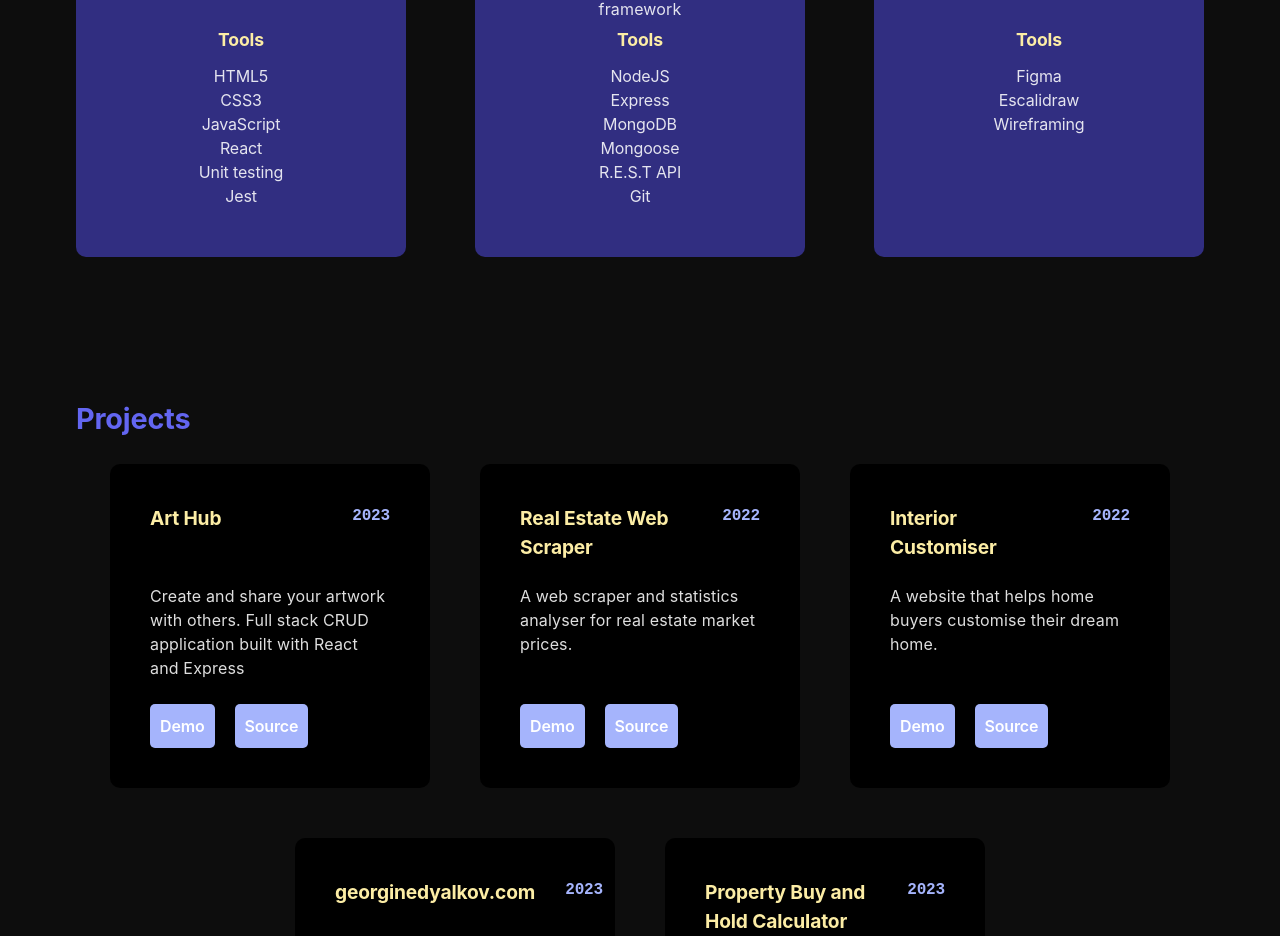
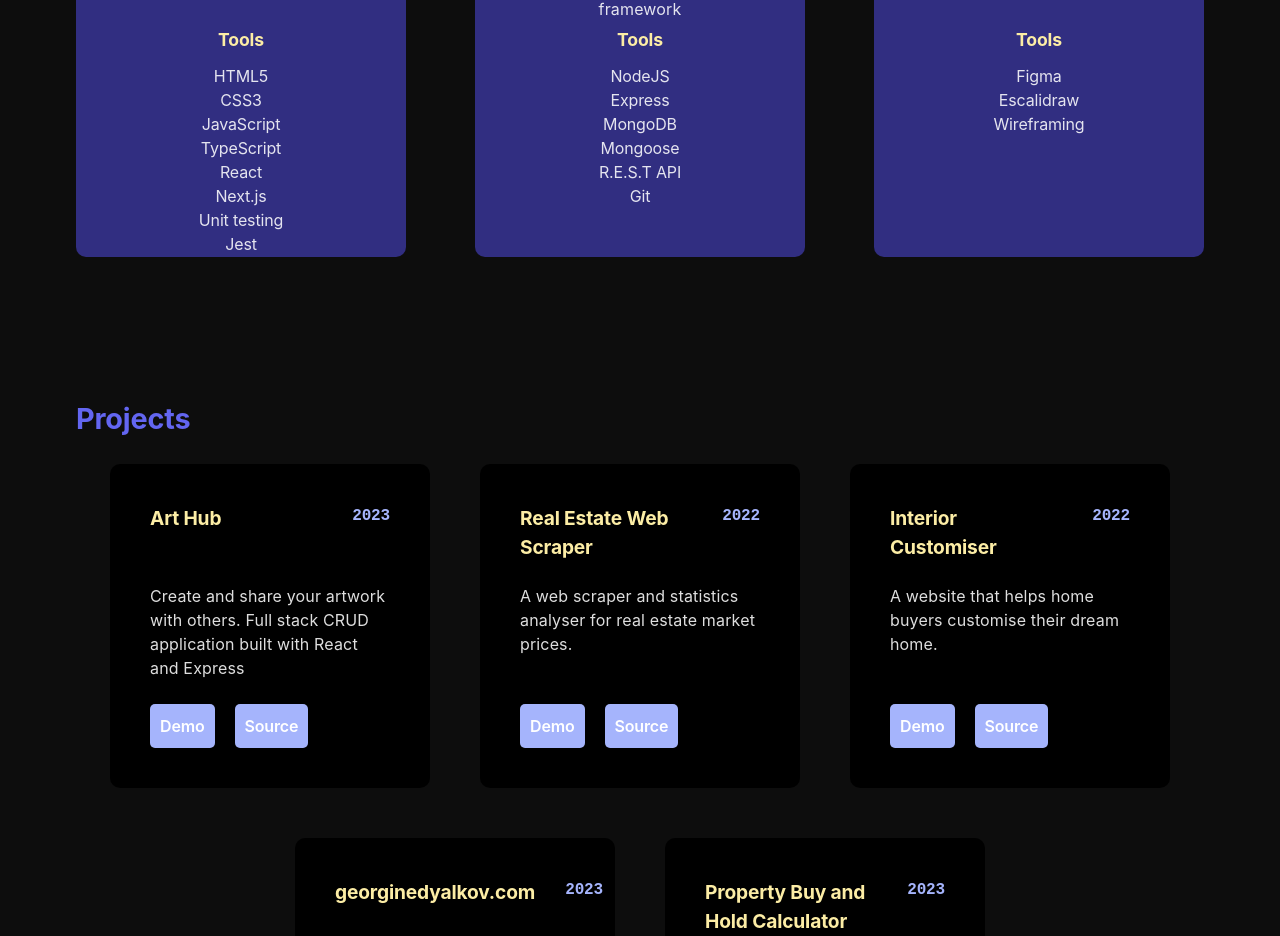
Before and after one commit to GeorgiNedyalkov/georginedyalkov.com, a React (Vite) app: page / in a window 1280 px wide. Shown: the part 940-1876 px from the top of the page. Built offline with nearby package versions, Linux system fonts and the light colour scheme; the HTML template or start-up script is replaced by a standard one.

Commit message:
add two more skills

```diff
--- a/src/components/Skills/Skills.jsx
+++ b/src/components/Skills/Skills.jsx
@@ -34,7 +34,9 @@ const skills = [
             "HTML5",
             "CSS3",
             "JavaScript",
+            "TypeScript",
             "React",
+            "Next.js",
             "Unit testing",
             "Jest",
         ],
```
